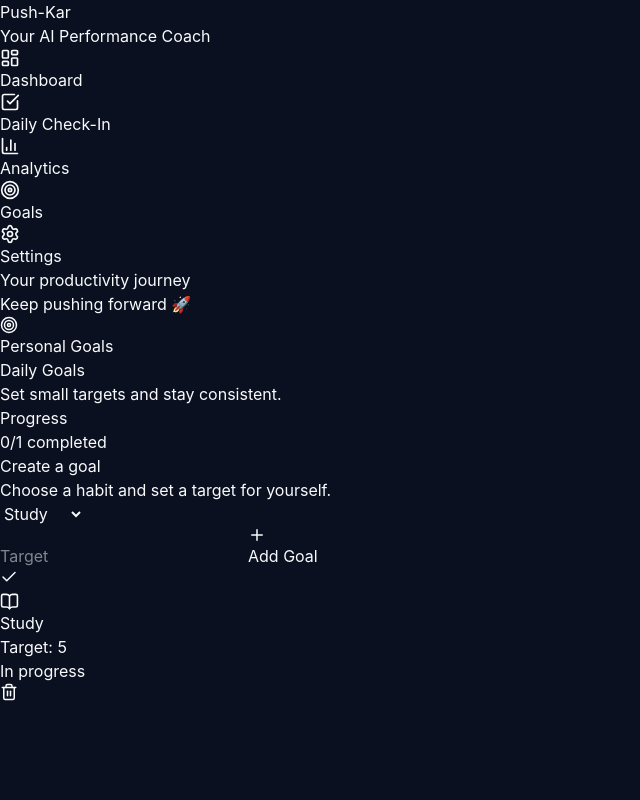
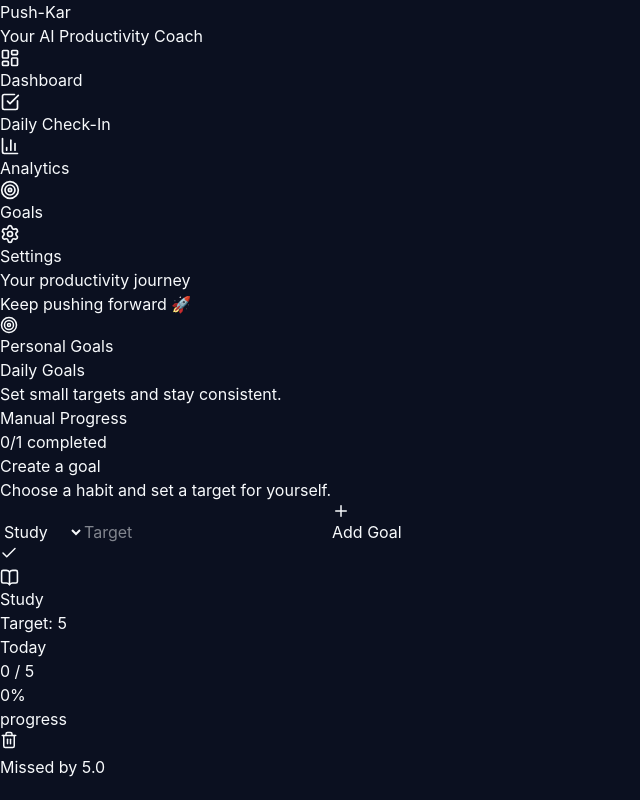
Before and after one commit to FARDEEN-dev786/Push-Kar, a React (Vite) app in the folder client/: page /goals in a window 1280 px wide. Both pictures are taken after typing "5" into the empty fields and a click on the button "Add Goal". Shown: the whole page, without its empty margins (0-640 px from the left). Built offline with nearby package versions, Linux system fonts and the light colour scheme.

Commit message:
goals are now tied to checkins

```diff
--- a/client/src/components/GoalComparison.jsx
+++ b/client/src/components/GoalComparison.jsx
@@ -1,5 +1,10 @@
 import { useContext } from "react";
-import { Target, CheckCircle2, AlertTriangle, XCircle } from "lucide-react";
+import {
+  Target,
+  CheckCircle2,
+  AlertTriangle,
+  XCircle,
+} from "lucide-react";
 
 import { PerformanceContext } from "../context/PerformanceContext";
 import { getGoals } from "../utils/goalsStorage";
@@ -23,9 +28,7 @@
     <div className="rounded-3xl border border-[var(--pk-border)] bg-[var(--pk-surface)] p-6 shadow-lg">
 
       {/* Header */}
-      <div className="mb-6 flex items-center justify-between">
-
-        <div className="flex items-center gap-3">
+      <div className="mb-6 flex items-center gap-3">
 
         <div className="rounded-xl bg-[var(--pk-primary)]/10 p-2.5 text-[var(--pk-primary)]">
           <Target size={21} />
@@ -43,11 +46,9 @@
 
       </div>
 
-      </div>
-
 
       {/* Goals */}
-      <div className="space-y-3">
+      <div className="space-y-4">
 
         {comparison.map((goal) => {
 
@@ -78,12 +79,20 @@
               className="rounded-2xl border border-[var(--pk-border)] bg-[var(--pk-surface-soft)] p-4 transition-all duration-200 hover:border-[var(--pk-primary)]/30"
             >
 
-              {/* Goal title */}
+              {/* Goal title + status */}
               <div className="flex items-center justify-between gap-3">
 
+                <div>
                   <h3 className="font-semibold capitalize">
                     {goal.type}
                   </h3>
+
+                  <p className="mt-1 text-xs text-[var(--pk-text-muted)]">
+                    {goal.type === "exercise"
+                      ? "Daily activity"
+                      : "Daily target"}
+                  </p>
+                </div>
 
                 <div
                   className={`rounded-lg p-2 ${statusBackground} ${statusColor}`}
@@ -95,39 +104,50 @@
 
 
               {/* Values */}
-              <div className="mt-4 grid grid-cols-2 gap-3">
+              <div className="mt-4 flex items-end justify-between">
 
                 <div>
                   <p className="text-xs text-[var(--pk-text-muted)]">
-                    Goal
+                    Progress
                   </p>
 
-                  <p className="mt-1 text-sm font-semibold">
+                  <p className="mt-1 text-xl font-bold">
                     {goal.type === "exercise"
-                      ? "Yes"
-                      : goal.target}
+                      ? goal.actual
+                        ? "Completed"
+                        : "Not completed"
+                      : `${goal.actual} / ${goal.target}`}
                   </p>
                 </div>
 
-                <div>
-                  <p className="text-xs text-[var(--pk-text-muted)]">
-                    Actual
+                <p className={`text-sm font-bold ${statusColor}`}>
+                  {goal.progress}%
                 </p>
 
-                  <p className="mt-1 text-sm font-semibold">
-                    {goal.type === "exercise"
-                      ? goal.actual
-                        ? "Yes"
-                        : "No"
-                      : goal.actual}
-                  </p>
               </div>
+
+
+              {/* Progress bar */}
+              <div className="mt-3 h-2 overflow-hidden rounded-full bg-[var(--pk-background)]">
+
+                <div
+                  className={`h-full rounded-full transition-all duration-500 ${
+                    isSuccess
+                      ? "bg-emerald-400"
+                      : isWarning
+                        ? "bg-amber-400"
+                        : "bg-rose-400"
+                  }`}
+                  style={{
+                    width: `${goal.progress}%`,
+                  }}
+                />
 
               </div>
 
 
               {/* Status */}
-              <p className={`mt-4 text-sm font-medium ${statusColor}`}>
+              <p className={`mt-3 text-sm font-medium ${statusColor}`}>
                 {goal.message}
               </p>
 
--- a/client/src/components/Sidebar.jsx
+++ b/client/src/components/Sidebar.jsx
@@ -46,7 +46,7 @@
         </h1>
 
         <p className="mt-1 text-sm text-[var(--pk-text-muted)]">
-          Your AI Performance Coach
+          Your AI Productivity Coach
         </p>
       </div>
 
--- a/client/src/pages/Goals.jsx
+++ b/client/src/pages/Goals.jsx
@@ -1,5 +1,8 @@
-import { useEffect, useState } from "react";
+import { useContext, useEffect, useState } from "react";
 import { getGoals, saveGoals } from "../utils/goalsStorage";
+import { compareGoals } from "../utils/goalComparison";
+import { PerformanceContext } from "../context/PerformanceContext";
+
 import {
   Target,
   Plus,
@@ -45,43 +48,56 @@
   const [goalType, setGoalType] = useState("study");
   const [target, setTarget] = useState("");
 
+  const { performanceData } = useContext(PerformanceContext);
+
   useEffect(() => {
     setGoals(getGoals());
   }, []);
 
-  useEffect(() => {
-    saveGoals(goals);
-  }, [goals]);
+
 
   const addGoal = () => {
-    if (!target) return;
+    if (!target || Number(target) <= 0) return;
 
-    setGoals([
-      ...goals,
-      {
+    const newGoal = {
       id: Date.now(),
       type: goalType,
       target: Number(target),
       completed: false,
-      },
-    ]);
+    };
+
+    const updatedGoals = [...goals, newGoal];
+
+    setGoals(updatedGoals);
+    saveGoals(updatedGoals);
 
     setTarget("");
   };
 
   const toggleGoal = (id) => {
-    setGoals(
-      goals.map((goal) =>
+    const updatedGoals = goals.map((goal) =>
       goal.id === id
         ? { ...goal, completed: !goal.completed }
         : goal
-      )
     );
+
+    setGoals(updatedGoals);
+    saveGoals(updatedGoals);
   };
 
   const deleteGoal = (id) => {
-    setGoals(goals.filter((goal) => goal.id !== id));
+    const updatedGoals = goals.filter(
+      (goal) => goal.id !== id
+    );
+
+    setGoals(updatedGoals);
+    saveGoals(updatedGoals);
   };
+
+  const comparison = compareGoals(
+    goals,
+    performanceData
+  );
 
   const completedGoals = goals.filter(
     (goal) => goal.completed
@@ -117,7 +133,7 @@
             <div className="rounded-2xl border border-[var(--pk-border)] bg-[var(--pk-surface)] px-4 py-3">
 
               <p className="text-xs text-[var(--pk-text-muted)]">
-                Progress
+                Manual Progress
               </p>
 
               <p className="mt-1 font-bold">
@@ -151,8 +167,6 @@
         <div className="grid gap-3 sm:grid-cols-[1fr_1fr_auto]">
 
           {/* Goal Type */}
-          <div className="relative">
-
           <select
             value={goalType}
             onChange={(e) => setGoalType(e.target.value)}
@@ -167,8 +181,6 @@
               </option>
             ))}
           </select>
-
-          </div>
 
 
           {/* Target */}
@@ -220,7 +232,7 @@
 
         <div className="space-y-3">
 
-          {goals.map((goal) => {
+          {comparison.map((goal) => {
 
             const option = goalOptions.find(
               (item) => item.value === goal.type
@@ -228,22 +240,31 @@
 
             const Icon = option?.icon || Target;
 
+            const isSuccess = goal.status === "success";
+            const isWarning = goal.status === "warning";
+
+            const progressColor = isSuccess
+              ? "bg-emerald-400"
+              : isWarning
+                ? "bg-amber-400"
+                : "bg-[var(--pk-primary)]";
+
             return (
               <div
                 key={goal.id}
-                className={`flex items-center gap-4 rounded-2xl border p-4 transition-all duration-200 ${
-                  goal.completed
+                className={`rounded-2xl border p-4 transition-all duration-200 ${goal.completed
                   ? "border-emerald-400/20 bg-emerald-400/5"
                   : "border-[var(--pk-border)] bg-[var(--pk-surface)] hover:border-[var(--pk-primary)]/30"
                   }`}
               >
 
+                <div className="flex items-center gap-4">
+
                   {/* Checkbox */}
                   <button
                     onClick={() => toggleGoal(goal.id)}
                     aria-label="Toggle goal"
-                  className={`flex h-10 w-10 shrink-0 items-center justify-center rounded-xl border transition ${
-                    goal.completed
+                    className={`flex h-10 w-10 shrink-0 items-center justify-center rounded-xl border transition ${goal.completed
                       ? "border-emerald-400 bg-emerald-400 text-white"
                       : "border-[var(--pk-border)] bg-[var(--pk-surface-soft)] text-transparent hover:border-[var(--pk-primary)]"
                       }`}
@@ -254,8 +275,7 @@
 
                   {/* Icon */}
                   <div
-                  className={`hidden h-10 w-10 shrink-0 items-center justify-center rounded-xl sm:flex ${
-                    goal.completed
+                    className={`hidden h-10 w-10 shrink-0 items-center justify-center rounded-xl sm:flex ${goal.completed
                       ? "bg-emerald-400/10 text-emerald-400"
                       : "bg-[var(--pk-primary)]/10 text-[var(--pk-primary)]"
                       }`}
@@ -268,8 +288,7 @@
                   <div className="min-w-0 flex-1">
 
                     <p
-                    className={`font-semibold ${
-                      goal.completed
+                      className={`font-semibold ${goal.completed
                         ? "text-[var(--pk-text-muted)] line-through"
                         : ""
                         }`}
@@ -278,24 +297,42 @@
                     </p>
 
                     <p className="mt-1 text-xs text-[var(--pk-text-muted)]">
-                    Target: {goal.target}
+                      Target: {goal.type === "exercise"
+                        ? "Complete exercise"
+                        : goal.target}
                     </p>
 
                   </div>
 
 
-                {/* Status */}
-                <div className="hidden sm:block">
+                  {/* Today's progress */}
+                  <div className="hidden text-right sm:block">
 
-                  {goal.completed ? (
-                    <span className="rounded-full bg-emerald-400/10 px-3 py-1.5 text-xs font-semibold text-emerald-400">
-                      Completed
-                    </span>
-                  ) : (
-                    <span className="rounded-full bg-[var(--pk-primary)]/10 px-3 py-1.5 text-xs font-semibold text-[var(--pk-primary)]">
-                      In progress
-                    </span>
-                  )}
+                    <p className="text-xs text-[var(--pk-text-muted)]">
+                      Today
+                    </p>
+
+                    <p className="mt-1 text-sm font-bold">
+                      {goal.type === "exercise"
+                        ? goal.actual
+                          ? "Done"
+                          : "Not done"
+                        : `${goal.actual} / ${goal.target}`}
+                    </p>
+
+                  </div>
+
+
+                  {/* Percentage */}
+                  <div className="min-w-[55px] text-right">
+
+                    <p className="text-sm font-bold">
+                      {goal.progress}%
+                    </p>
+
+                    <p className="text-[10px] text-[var(--pk-text-muted)]">
+                      progress
+                    </p>
 
                   </div>
 
@@ -310,6 +347,36 @@
                   </button>
 
                 </div>
+
+
+                {/* Progress Bar */}
+                <div className="ml-14 mt-4">
+
+                  <div className="h-2 overflow-hidden rounded-full bg-[var(--pk-background)]">
+
+                    <div
+                      className={`h-full rounded-full transition-all duration-500 ${progressColor}`}
+                      style={{
+                        width: `${goal.progress}%`,
+                      }}
+                    />
+
+                  </div>
+
+                  <p
+                    className={`mt-2 text-xs ${isSuccess
+                      ? "text-emerald-400"
+                      : isWarning
+                        ? "text-amber-400"
+                        : "text-[var(--pk-text-muted)]"
+                      }`}
+                  >
+                    {goal.message}
+                  </p>
+
+                </div>
+
+              </div>
             );
           })}
 
--- a/client/src/utils/goalComparison.js
+++ b/client/src/utils/goalComparison.js
@@ -2,39 +2,50 @@
   return goals.map((goal) => {
     const actual = performanceData[goal.type];
 
+    // Exercise is a yes/no goal
+    if (goal.type === "exercise") {
+      const completed = Boolean(actual);
+
+      return {
+        ...goal,
+        actual: completed,
+        progress: completed ? 100 : 0,
+        status: completed ? "success" : "fail",
+        message: completed
+          ? "Goal achieved"
+          : "Exercise not completed",
+      };
+    }
+
+    const target = Number(goal.target);
+    const actualValue = Number(actual || 0);
+
+    // Avoid invalid or zero targets
+    const progress =
+      target > 0
+        ? Math.min((actualValue / target) * 100, 100)
+        : 0;
+
+    const difference = actualValue - target;
+
     let status = "";
     let message = "";
 
-    if (goal.type === "exercise") {
-      status = actual ? "success" : "fail";
-      message = actual
-        ? "Completed"
-        : "Exercise not completed";
-
-      return {
-        ...goal,
-        actual,
-        status,
-        message,
-      };
-    }
-
-    const difference = Number(actual) - Number(goal.target);
-
     if (difference >= 0) {
       status = "success";
-      message = "Goal Achieved";
+      message = "Goal achieved";
     } else if (difference >= -1) {
       status = "warning";
-      message = `Missed by ${Math.abs(difference)}`;
+      message = `Missed by ${Math.abs(difference).toFixed(1)}`;
     } else {
       status = "fail";
-      message = `Missed by ${Math.abs(difference)}`;
+      message = `Missed by ${Math.abs(difference).toFixed(1)}`;
     }
 
     return {
       ...goal,
-      actual,
+      actual: actualValue,
+      progress: Math.round(progress),
       status,
       message,
     };
```
Lines whose indentation alone changed are shown as unchanged.
